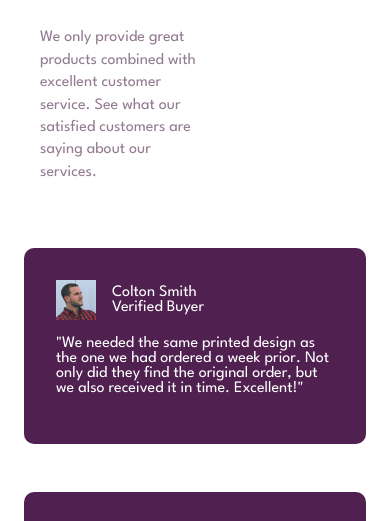
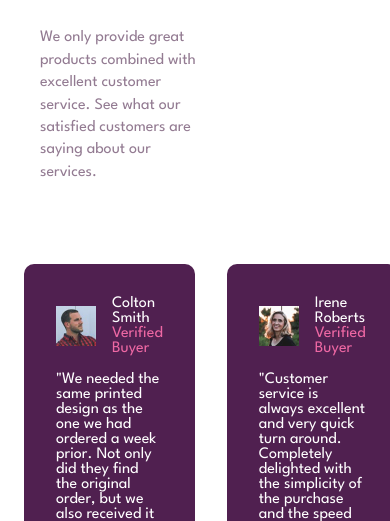
Before and after one commit to eliasmr98/202309-w2ch1-elias-martin, a website: page index.html in a window 390 px wide. Shown: the part 309-830 px from the top of the page. Drawn offline with Linux system fonts and the light colour scheme.

Commit message:
Add responsive design to cards and color in text

```diff
--- a/index.html
+++ b/index.html
@@ -61,7 +61,7 @@
             <img src="./img/image-colton.jpg" alt="Guy face" height="40" width="40">
             <div class="colton-text">
               <p>Colton Smith</p>
-              <p>Verified Buyer</p>
+              <p class="color-text">Verified Buyer</p>
             </div>
           </div>
           <p>"We needed the same printed design as the one we had ordered a week prior.
@@ -75,7 +75,7 @@
             <img src="./img/image-irene.jpg" alt="Girl face" height="40" width="40">
             <div class="irene-text">
               <p>Irene Roberts</p>
-              <p>Verified Buyer</p>
+              <p class="color-text">Verified Buyer</p>
             </div>
           </div>
           <p>"Customer service is always excellent and very quick turn around. Completely
@@ -88,7 +88,7 @@
             <img src="./img/image-anne.jpg" alt="Girl2 face" height="40" width="40">
             <div class="anne-text">
               <p>Anne Wallace</p>
-              <p>Verified Buyer</p>
+              <p class="color-text">Verified Buyer</p>
             </div>
           </div>
           <p>"Put an order with this company and can only praise them for the very high
--- a/scss/styles.scss
+++ b/scss/styles.scss
@@ -103,6 +103,9 @@ body {
     p {
       margin: 0;
     }
+    .color-text {
+      color: $soft-pink;
+    }
   }
 }
 
@@ -117,6 +120,9 @@ body {
     p {
       margin: 0;
     }
+    .color-text {
+      color: $soft-pink;
+    }
   }
 }
 
@@ -130,6 +136,9 @@ body {
     gap: 0;
     p {
       margin: 0;
+    }
+    .color-text {
+      color: $soft-pink;
     }
   }
 }
@@ -168,4 +177,7 @@ body {
       }
     }
   }
+  ul {
+    display: flex;
+  }
 }
```
Also changed, not shown: css/styles.css.
